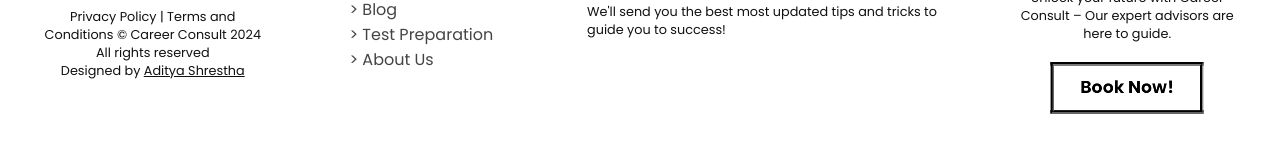
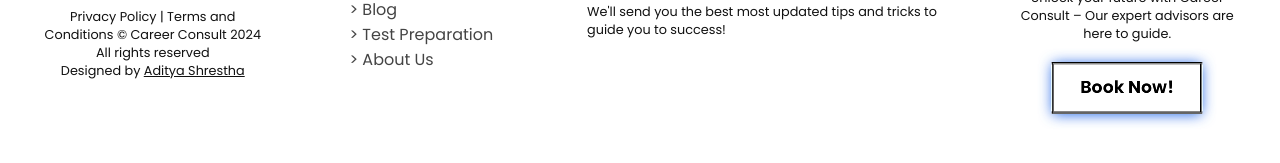
Before and after one commit to adiadishr/CareerConsult, a plain HTML site: page pages/index.html in a window 1280 px wide. In both pictures the pointer is over the button "Book Now!". Shown: the part 778-941 px from the top of the page. Drawn offline with nearby package versions, Linux system fonts and the light colour scheme.

Commit message:
added list to dropdown-content and updated book now button

```diff
--- a/css/styles.css
+++ b/css/styles.css
@@ -442,8 +442,8 @@ i {
   color: var(--white);
 }
 .appointment-button:hover {
-  /* box-shadow: var(--dark-gray) 0 1px 5px; */
-  border: 3px groove var(--dark-gray);
+  box-shadow: var(--primary-color) 0 1px 10px;
+  border: 2px groove var(--dark-gray);
   border-radius: 0px;
   background-color: var(--gray);
   filter: brightness(150%);
--- a/pages/index.html
+++ b/pages/index.html
@@ -27,11 +27,13 @@
         <li class="dropdown">
           <button class="dropbtn">Study Abroad ▼</button>
           <div class="dropdown-content">
+            <ul>
             <a href="/pages/studyabroad/studyus">Study in US</a>
             <a href="/pages/studyabroad/studyuk.html">Study in UK</a>
             <a href="/pages/studyabroad/studycan.html">Study in Canada</a>
             <a href="/pages/studyabroad/studyaus.html">Study in Australia </a>
             <a href="/pages/studyabroad/studynzl.html">Study in New Zealand</a>
+          </ul>
           </div>
         </li>
       </ul>
```
